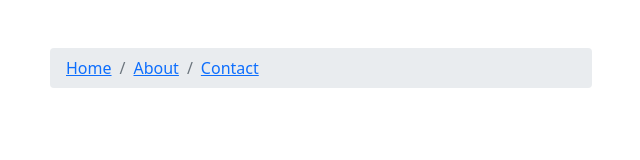
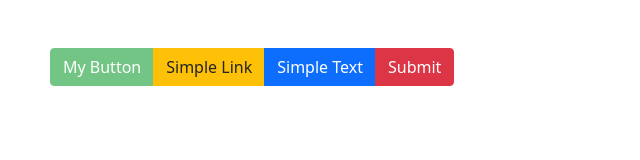
Before and after one commit to Siddhant-Jha/Employee-Management-System, a plain HTML site: page Grid System/index.html in a window 1280 px wide. Shown: the whole page, without its empty margins (319-959 px from the left). Drawn offline with Linux system fonts and the light colour scheme.

Commit message:
Playing With Buttons

```diff
--- a/Grid System/index.html
+++ b/Grid System/index.html
@@ -5,25 +5,18 @@
   <meta name="viewport" content="width=device-width, initial-scale=1.0">
   <link rel="stylesheet" href="../bootstrap/css/bootstrap.min.css">
   <link rel="stylesheet" href="./style.css">
-  <title>BreadCrumb</title>
+  <title>Buttons</title>
 </head>
 <body>
   <div class="container">
     <div class="row justify-content-center">
       <div class="col-lg-6 mt-5">
-        <nav>
-          <ol class="breadcrumb">
-            <li class="breadcrumb-item">
-              <a href="#">Home</a>
-            </li>
-            <li class="breadcrumb-item">
-              <a href="#">About</a>
-            </li>
-            <li class="breadcrumb-item">
-              <a href="#">Contact</a>
-            </li>
-          </ol>
-        </nav>
+        <div class="btn-group">
+          <button class="btn btn-success disabled"> My Button </button><br>
+          <a href="" class="btn btn-warning"> Simple Link </a>
+          <span class="btn btn-primary"> Simple Text </span>
+          <input type="submit" class="btn btn-danger">
+        </div>
       </div>
     </div>
   </div>
```
